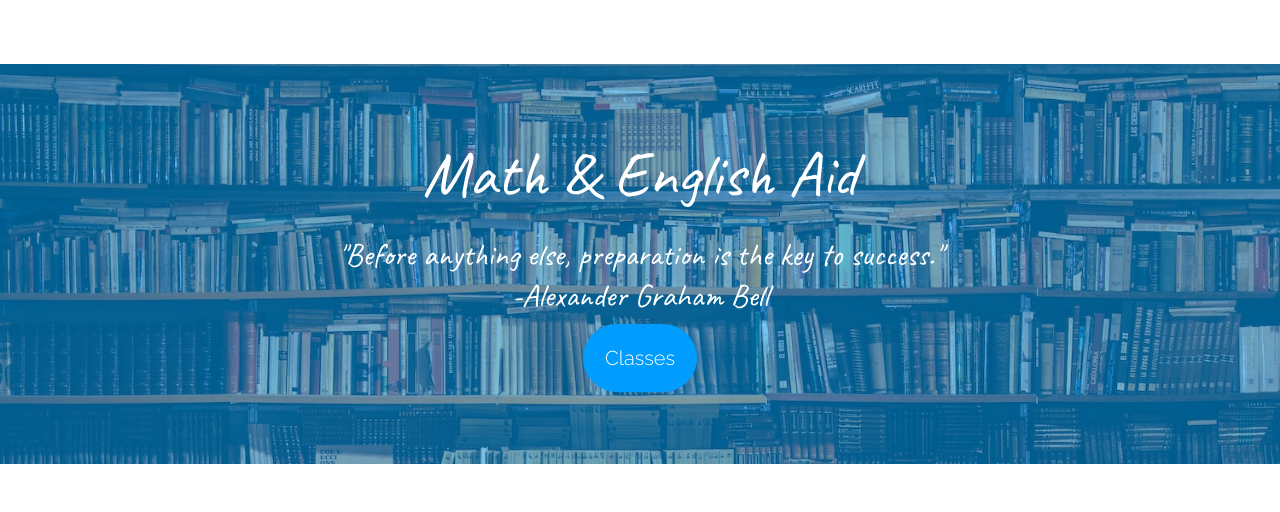
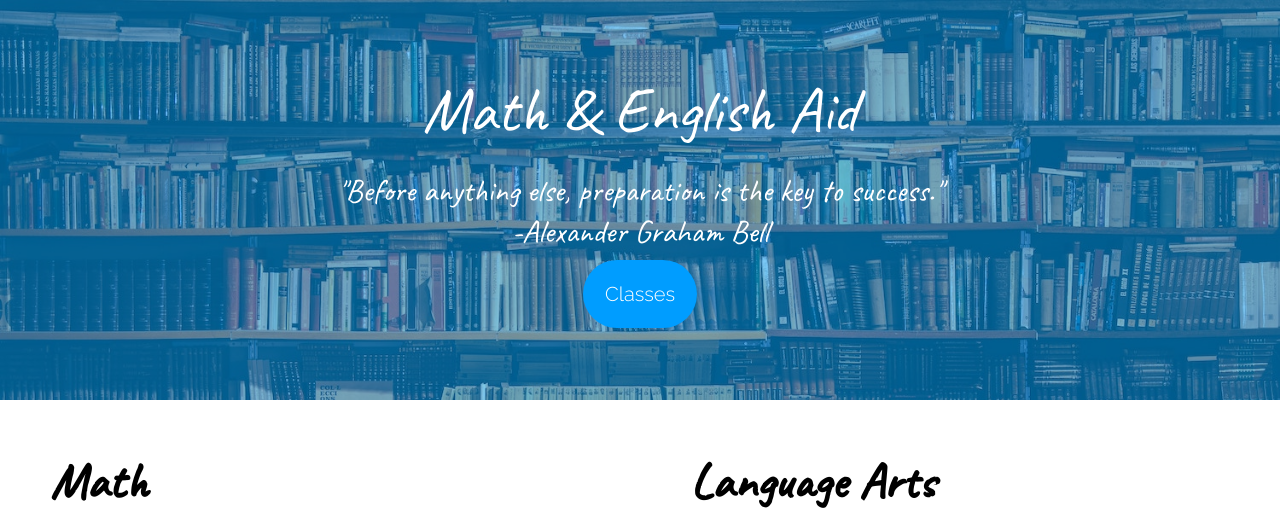
Before and after one commit to EdwardLuoJihan/KevsWeb, a PHP site: page /home in a window 1280 px wide; the page is wider, and only the part inside the window is pictured. Shown: the part 140-652 px from the top of that part. Run offline with PHP 8.4, Linux system fonts and the light colour scheme.

Commit message:
formatting fix'

```diff
--- a/style.css
+++ b/style.css
@@ -140,7 +140,7 @@ body {
 
 .hero__heading {
     padding-top: 70px;
-    margin-bottom: 0;
+    margin: 0;
     font-size: 4rem;
 }
 
```
